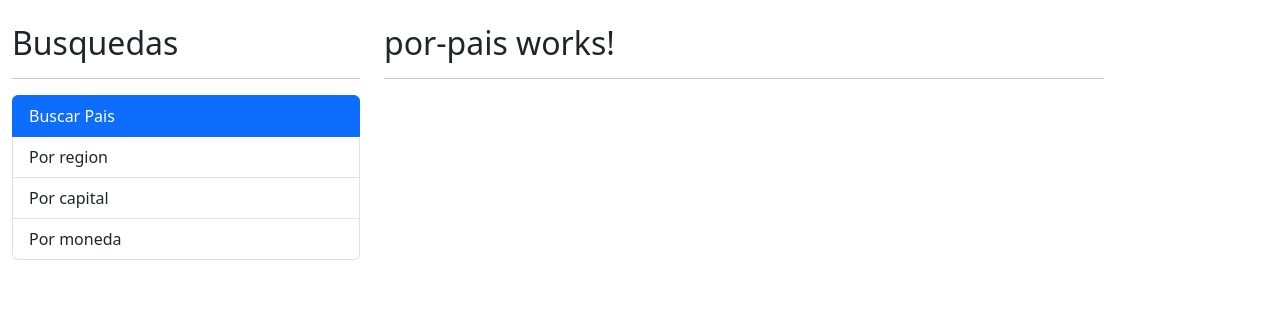
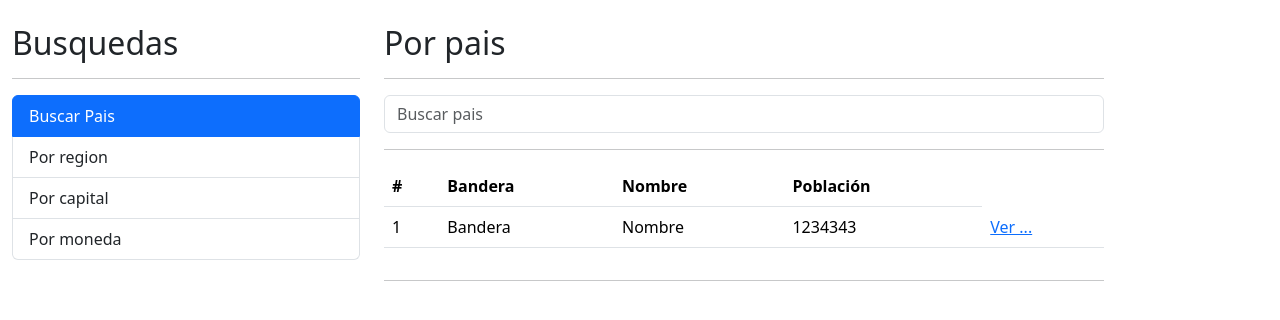
Before and after one commit to Juan-Angel-Cepeda/paises, an Angular app: page / in a window 1280 px wide. Shown: the top 320 px of the page. Built offline with nearby package versions, Linux system fonts and the light colour scheme.

Commit message:
pais service creates, and pais component modified

```diff
--- a/src/app/app.component.html
+++ b/src/app/app.component.html
@@ -5,9 +5,7 @@
     </div>
 
     <div class="col">
-        <h2>
-            <router-outlet></router-outlet>
-        </h2>
+        <router-outlet></router-outlet>
         <hr>
     </div>
 
--- a/src/app/app.module.ts
+++ b/src/app/app.module.ts
@@ -1,5 +1,6 @@
 import { NgModule } from '@angular/core';
 import { BrowserModule } from '@angular/platform-browser';
+import { HttpClientModule} from '@angular/common/http';
 
 import { AppComponent } from './app.component';
 import { PaisModule } from './pais/pais.module';
@@ -13,6 +14,7 @@
   imports: [
     BrowserModule,
     AppRoutingModule,
+    HttpClientModule,
     PaisModule,
     SharedModule
   ],
--- a/src/app/pais/pages/por-pais/por-pais.component.html
+++ b/src/app/pais/pages/por-pais/por-pais.component.html
@@ -1 +1,47 @@
-<p>por-pais works!</p>
+<h2>Por pais</h2>
+<hr>
+
+<div class="row">
+    <div class="col">
+        <form (ngSubmit)="buscar()" autocomplete="off">
+            <input  type="text"
+                    name="termino"
+                    placeholder="Buscar pais"
+                    class="form-control"
+                    [(ngModel)]="termino"
+            />
+        </form>
+    </div>
+</div>
+
+<hr>
+<div *ngIf ="hayError"
+      class="alert alert-danger">
+    No se encuentra ningun pais con el termino {{termino}}
+</div>
+
+<div class="row">
+    <div class="col">
+        <table class="table table-hover">
+            <thead>
+                <tr>
+                    <th>#</th>
+                    <th>Bandera</th>
+                    <th>Nombre</th>
+                    <th>Población</th>
+                </tr>
+            </thead>
+            <tbody>
+                <tr>
+                    <td>1</td>
+                    <td>Bandera</td>
+                    <td>Nombre</td>
+                    <td>1234343</td>
+                    <td>
+                        <a href="/pais/cri">Ver ...</a>
+                    </td>
+                </tr>
+            </tbody>
+        </table>
+    </div>
+</div>
--- a/src/app/pais/pages/por-pais/por-pais.component.ts
+++ b/src/app/pais/pages/por-pais/por-pais.component.ts
@@ -1,4 +1,5 @@
 import { Component, OnInit } from '@angular/core';
+import { PaisService } from '../../services/pais.service';
 
 @Component({
   selector: 'app-por-pais',
@@ -6,11 +7,20 @@
   styles: [
   ]
 })
-export class PorPaisComponent implements OnInit {
+export class PorPaisComponent{
 
-  constructor() { }
+  termino:string = '';
+  hayError:boolean = false;
+  constructor(private PaisService:PaisService){}
 
-  ngOnInit(): void {
+  buscar(){
+    this.hayError = false;
+    console.log(this.termino);
+    this.PaisService.buscarPais(this.termino)
+      .subscribe( response => {
+        console.log(response)
+      },(err)=>{
+        this.hayError = true;
+      });
   }
-
 }
--- /dev/null
+++ b/src/app/pais/services/pais.service.ts
@@ -0,0 +1,19 @@
+import { HttpClient } from '@angular/common/http';
+import { Injectable } from '@angular/core';
+import { Observable } from 'rxjs';
+
+@Injectable({
+  providedIn: 'root'
+})
+
+export class PaisService {
+
+  private apiUrl:string = 'https://restcountries.com/v3.1';
+
+  constructor( private http:HttpClient) { }
+
+  buscarPais(termino:string):Observable<any>{
+    const url =`${this.apiUrl}/name/${termino}`;
+    return this.http.get(url);
+  }
+}
```
Also changed, not shown: src/app/pais/pais.module.ts (+5 -3 lines).
